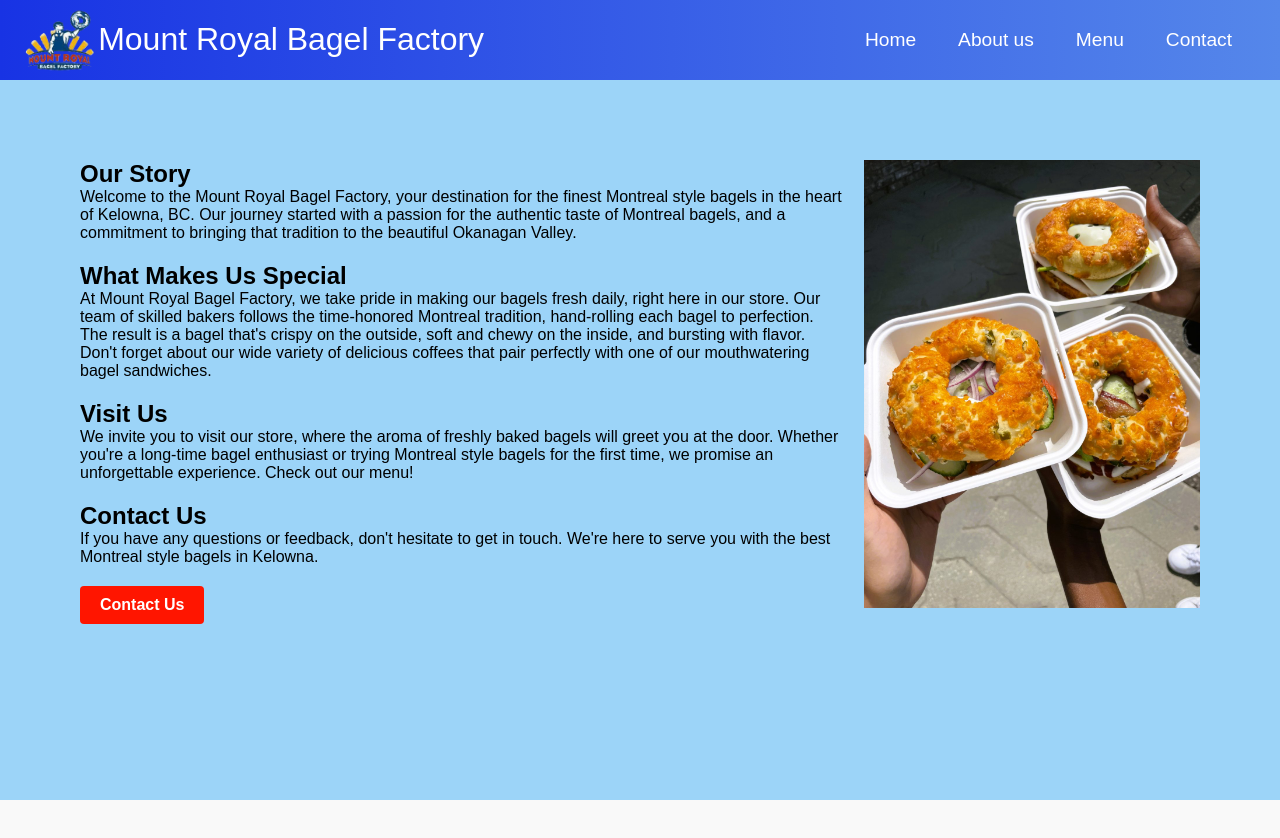
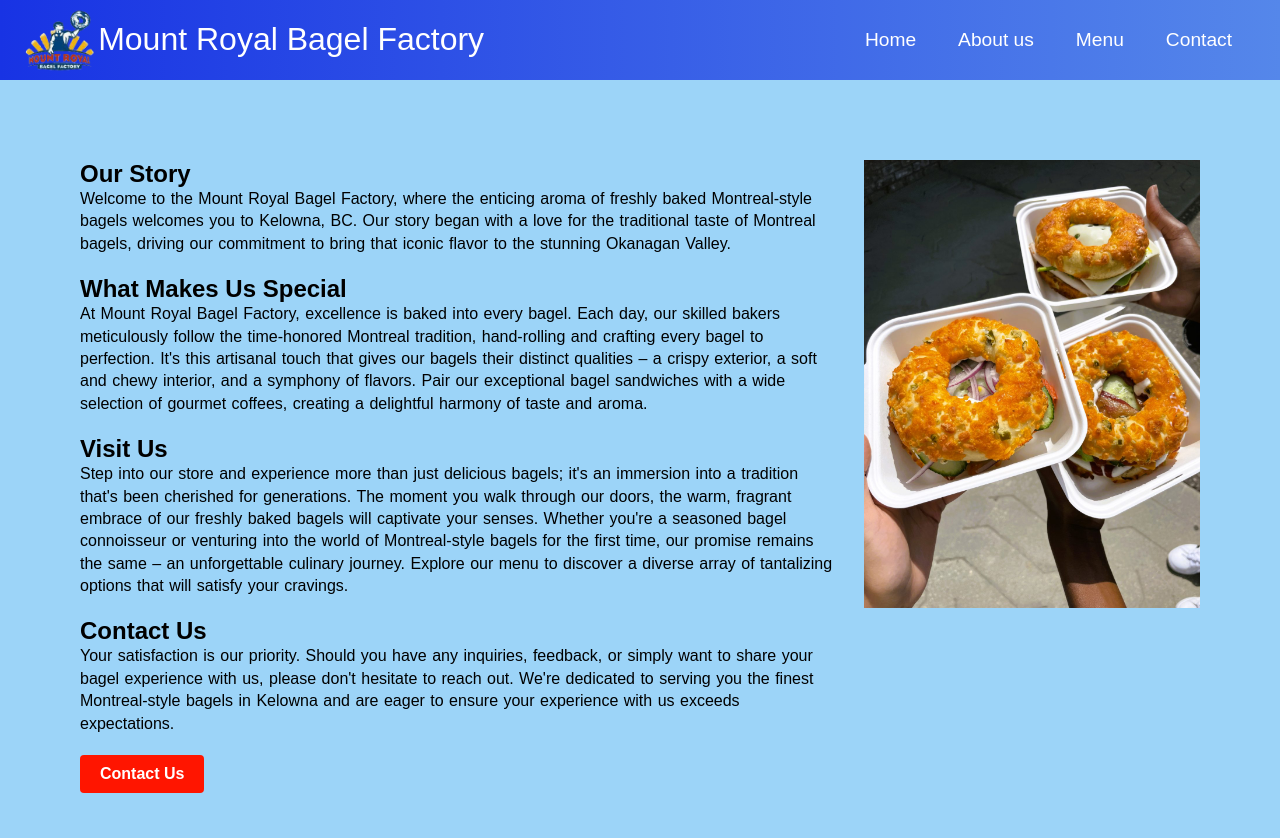
Before and after one commit to QuinnMarshal/Mount-Royal-Bagels, a React (Create React App) app: page /about in a window 1280 px wide. Shown: the top 838 px of the page. Before the commit the page ends 800 px from the top, so only its background shows below. Built offline with nearby package versions, Linux system fonts and the light colour scheme.

Commit message:
edited about us page

```diff
--- a/src/components/pages/About.css
+++ b/src/components/pages/About.css
@@ -22,8 +22,8 @@
 .text-box {
   float: right;
   width: 70%;
-  padding-right: 20px;
-  padding-bottom: 20px;
+  padding-right: 30px;
+  padding-bottom: 30px;
   box-sizing: border-box;
 }
 .clear {
--- a/src/components/pages/About.js
+++ b/src/components/pages/About.js
@@ -13,16 +13,15 @@
             </div>
             <div class="text-box">
                 <h2>Our Story</h2>
-                <p style={{marginBottom: 20}}>Welcome to the Mount Royal Bagel Factory, your destination for the finest Montreal style bagels in the heart of Kelowna, BC. Our journey started with a passion for the authentic taste of Montreal bagels, and a commitment to bringing that tradition to the beautiful Okanagan Valley.</p>
+                <p style={{marginBottom: 20, wordSpacing: "1px", lineHeight: "1.4"}}>Welcome to the Mount Royal Bagel Factory, where the enticing aroma of freshly baked Montreal-style bagels welcomes you to Kelowna, BC. Our story began with a love for the traditional taste of Montreal bagels, driving our commitment to bring that iconic flavor to the stunning Okanagan Valley.</p>
 
                 <h2>What Makes Us Special</h2>
-                <p style={{marginBottom: 20}}>At Mount Royal Bagel Factory, we take pride in making our bagels fresh daily, right here in our store. Our team of skilled bakers follows the time-honored Montreal tradition, hand-rolling each bagel to perfection. The result is a bagel that's crispy on the outside, soft and chewy on the inside, and bursting with flavor. Don't forget about our wide variety of delicious coffees that pair perfectly with one of our mouthwatering bagel sandwiches.</p>
+                <p style={{marginBottom: 20, wordSpacing: "1px", lineHeight: "1.4"}}>At Mount Royal Bagel Factory, excellence is baked into every bagel. Each day, our skilled bakers meticulously follow the time-honored Montreal tradition, hand-rolling and crafting every bagel to perfection. It's this artisanal touch that gives our bagels their distinct qualities – a crispy exterior, a soft and chewy interior, and a symphony of flavors. Pair our exceptional bagel sandwiches with a wide selection of gourmet coffees, creating a delightful harmony of taste and aroma.</p>
 
                 <h2>Visit Us</h2>
-                <p style={{marginBottom: 20}}>We invite you to visit our store, where the aroma of freshly baked bagels will greet you at the door. Whether you're a long-time bagel enthusiast or trying Montreal style bagels for the first time, we promise an unforgettable experience. Check out our menu!</p>
-
+                <p style={{marginBottom: 20, wordSpacing: "1px", lineHeight: "1.4"}}>Step into our store and experience more than just delicious bagels; it's an immersion into a tradition that's been cherished for generations. The moment you walk through our doors, the warm, fragrant embrace of our freshly baked bagels will captivate your senses. Whether you're a seasoned bagel connoisseur or venturing into the world of Montreal-style bagels for the first time, our promise remains the same – an unforgettable culinary journey. Explore our menu to discover a diverse array of tantalizing options that will satisfy your cravings.</p>
                 <h2>Contact Us</h2>
-                <p style={{marginBottom:20}}>If you have any questions or feedback, don't hesitate to get in touch. We're here to serve you with the best Montreal style bagels in Kelowna.</p>
+                <p style={{marginBottom:20, wordSpacing: "1px", lineHeight: "1.4"}}>Your satisfaction is our priority. Should you have any inquiries, feedback, or simply want to share your bagel experience with us, please don't hesitate to reach out. We're dedicated to serving you the finest Montreal-style bagels in Kelowna and are eager to ensure your experience with us exceeds expectations.</p>
                 <a href="/contact" class="contact-button">Contact Us</a>
             </div>
             <div class="clear"></div>
```
